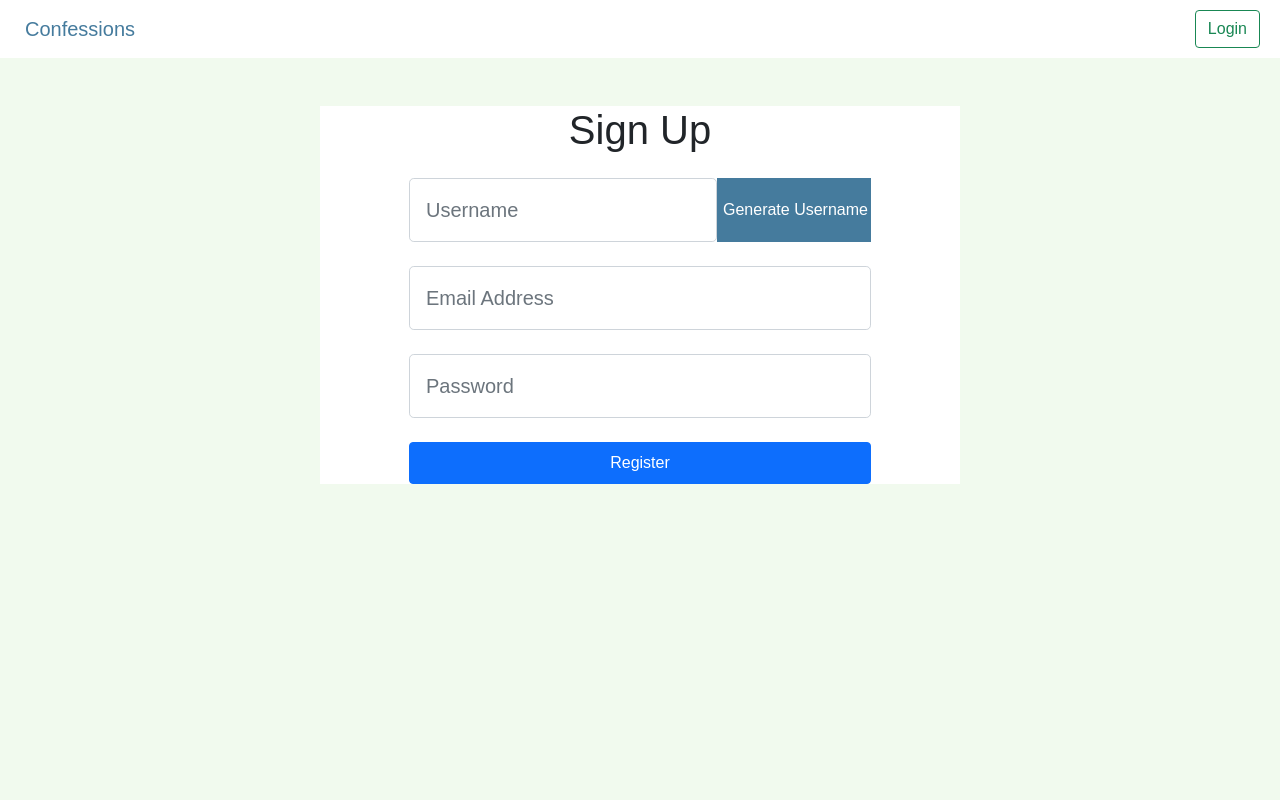
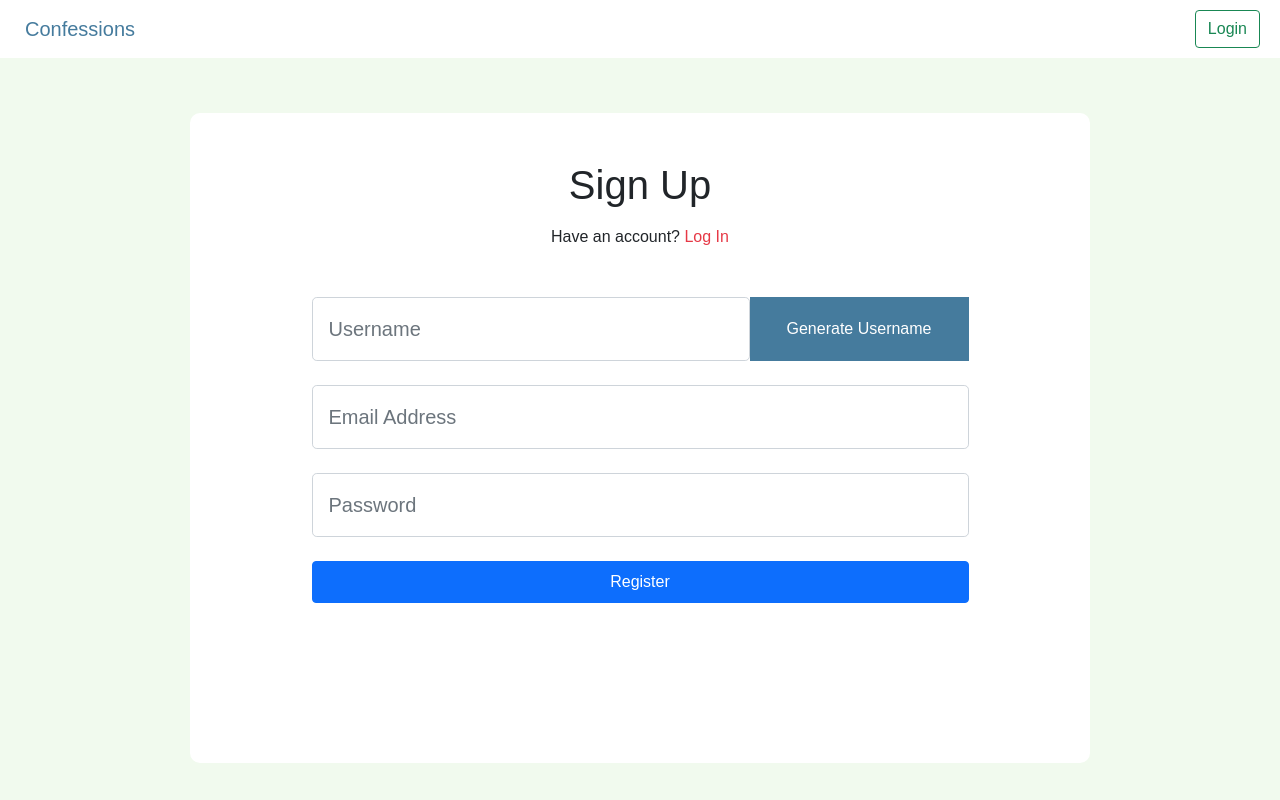
Before and after one commit to SLuo490/Confessions, a React (Create React App) app: page /register in a window 1280 px wide. Built offline with nearby package versions, Linux system fonts and the light colour scheme; no server answers; a web font is replaced by a local one.

Commit message:
fix styling for register page

```diff
--- a/src/components/RegisterForm.js
+++ b/src/components/RegisterForm.js
@@ -74,9 +74,9 @@ export default function Form() {
   }, [user, loading, navigate]);
 
   return (
-    <div className='form-group'>
+    <form className='form-group'>
       {error && <ErrorAlert details={error} />}
-      <div className='username d-flex justify-content-center'>
+      <div className='username d-flex justify-content-center mt-5'>
         <label htmlFor='text'></label>
         <input
           type='text'
@@ -123,6 +123,6 @@ export default function Form() {
       >
         Register
       </button>
-    </div>
+    </form>
   );
 }
--- a/src/pages/auth/RegisterPage.js
+++ b/src/pages/auth/RegisterPage.js
@@ -1,16 +1,25 @@
 import '../style.css';
 import { RegisterForm, Nav } from '../../components';
+import { Link } from 'react-router-dom';
 
 export default function RegisterPage() {
   return (
     <div className='RegisterPage'>
       <Nav />
-      <div className='center'>
-        <div className='container bg-white w-50 h-75 radius'>
-          <h1 className='d-flex justify-content-center align-items-center mt-5 pb-3'>
-            Sign Up
-          </h1>
-          <RegisterForm />
+      <div className='container-fluid background-style'>
+        <div className='row form-style'>
+          <div className='col'>
+            <div className='login-form'>
+              <h1 className='text-center mt-5'>Sign Up</h1>
+              <p className='text-center mt-3'>
+                Have an account?
+                <Link to='/login' className='text-decoration-none'>
+                  <span className='color-imperial-red'> Log In</span>
+                </Link>
+              </p>
+              <RegisterForm />
+            </div>
+          </div>
         </div>
       </div>
     </div>
```
